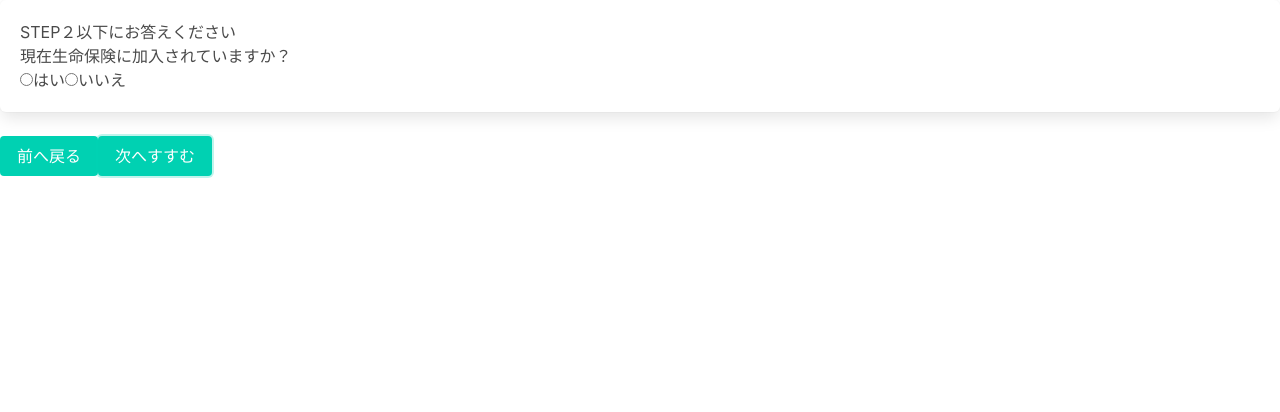
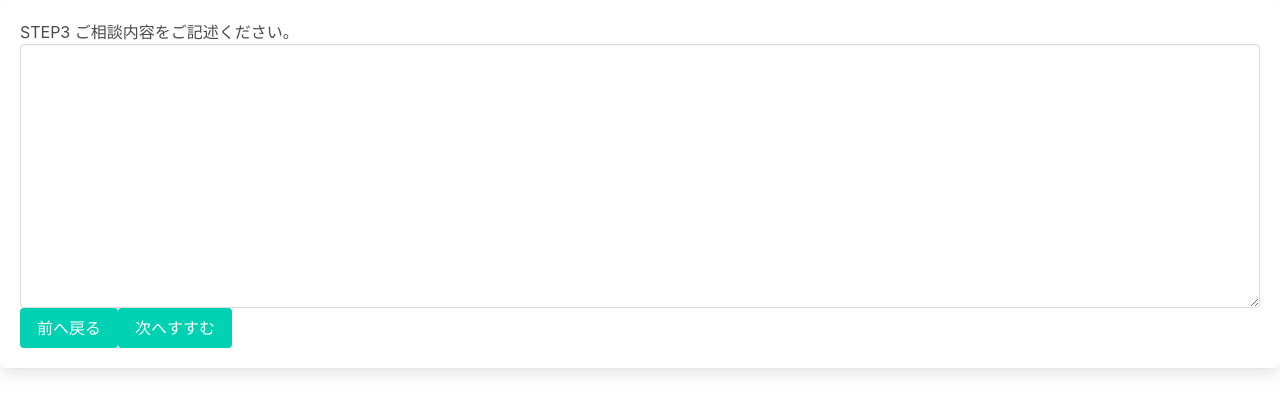
Before and after one commit to osato-pg/vue-project-helloworld, a Vue app: page /#/Detail in a window 1280 px wide. Both pictures are taken after a click on the button "次へすすむ". Shown: the top 412 px of the page. Built offline with nearby package versions, Linux system fonts and the light colour scheme.

Commit message:
fix router

```diff
--- a/package.json
+++ b/package.json
@@ -9,7 +9,8 @@
   },
   "dependencies": {
     "core-js": "^3.6.5",
-    "vue": "^2.6.11"
+    "vue": "^2.6.11",
+    "vue-router": "^3.4.3"
   },
   "devDependencies": {
     "@vue/cli-plugin-babel": "~4.5.0",
--- a/src/App.vue
+++ b/src/App.vue
@@ -1,50 +1,15 @@
 <template>
   <div>
     <div class="box">
-      <keep-alive>
-        <component :is="currentComponent"></component>
-      </keep-alive>
+      <router-view></router-view>
     </div>
-    <button class="button is-primary" v-if="show" @click="backComponent">前へ戻る</button>
-    <button class="button is-primary" @click="aheadComponent">次へすすむ</button>
+
   </div>
 </template>
 
 <script>
-import CostomerInfo from "./components/CostomerInfo.vue";
-import DetailInfo from "./components/DetailInfo.vue";
-import FreeField from "./components/FreeField.vue";
 import "bulma/css/bulma.css";
 
 export default {
-  data() {
-    return {
-      currentComponent: "CostomerInfo",
-      show: false,
-    };
-  },
-  components: {
-    CostomerInfo,
-    DetailInfo,
-    FreeField,
-  },
-  methods: {
-    aheadComponent() {
-      if (this.currentComponent === "CostomerInfo") {
-        this.currentComponent = "DetailInfo";
-        this.show = true;
-      } else if (this.currentComponent === "DetailInfo") {
-        this.currentComponent = "FreeField";
-      }
-    },
-    backComponent() {
-      if (this.currentComponent === "DetailInfo") {
-        this.currentComponent = "CostomerInfo";
-        this.show = false;
-      } else if (this.currentComponent === "FreeField") {
-        this.currentComponent = "DetailInfo";
-      }
-    },
-  },
 };
 </script>
--- a/src/components/CostomerInfo.vue
+++ b/src/components/CostomerInfo.vue
@@ -21,10 +21,9 @@
     <select class="select" v-model="selectedDay">
       <option v-for="(day,index) in 31" :key="index" :value="day">{{day}}</option>
     </select>
-    <span>日</span>
+    <span>日</span><br>
 
-
-
+    <button class="button is-primary" @click="toDetail">次へすすむ</button>
   </div>
 </template>
 
@@ -32,18 +31,23 @@
 export default {
   data() {
     return {
-      gender: "",
+      gender: '',
       list: [],
       num: 100,
-      selectedMonth:'1',
+      selectedMonth: '1',
       selectedDay: '1',
     };
+  },
+  methods: {
+    toDetail() {
+      this.$router.push("Detail");
+    },
   },
   created() {
     const year = new Date().getFullYear();
     for (let i = 0; i < this.num; i++) {
-      this.list.unshift(year - i)
-  }
-  }
-}
+      this.list.unshift(year - i);
+    }
+  },
+};
 </script>
--- a/src/components/DetailInfo.vue
+++ b/src/components/DetailInfo.vue
@@ -5,27 +5,33 @@
     </h1>
     <section>
       <p>現在生命保険に加入されていますか？</p>
-      <input @click="appearHos" type="radio" value="はい" id="insuranceYes" v-model="insurance" />
+      <input @change="appearHos" type="radio" value="はい" id="insuranceYes" v-model="insurance" />
       <label for="insuranceYes">はい</label>
-      <input @click="appearHos" type="radio" value="いいえ" id="insuranceNo" v-model="insurance" />
+      <input @change="appearHos" type="radio" value="いいえ" id="insuranceNo" v-model="insurance" />
       <label for="insuranceNo">いいえ</label>
     </section>
 
-    <section v-if="show.hospital">
+    <transition appear>
+      <section v-if="isShowHospital">
         <p>現在入院中ですか。または３ヶ月以内に医師の診察・検査の結果、入院手術を進められたことはありますか。</p>
-      <input @click="appearEx" type="radio" value="はい" id="hospitalYes" v-model="hospital" />
+        <input @change="appearEx" type="radio" value="はい" id="hospitalYes" v-model="hospital" />
         <label for="hospitalYes">はい</label>
-      <input @click="appearEx" type="radio" value="いいえ" id="hospitalNo" v-model="hospital" />
+        <input @change="appearEx" type="radio" value="いいえ" id="hospitalNo" v-model="hospital" />
         <label for="hospitalNo">いいえ</label>
       </section>
+    </transition>
 
-    <section v-if="show.experience">
+    <transition appear>
+      <section v-if="isShowExperience">
         <p>過去5年以内に、病気やケガで手術をうけたことまたは継続して7日以上の入院をしたことがありますか。</p>
         <input type="radio" value="はい" id="experienceYes" v-model="experience" />
         <label for="experienceYes">はい</label>
         <input type="radio" value="いいえ" id="experienceNo" v-model="experience" />
         <label for="experienceNo">いいえ</label>
       </section>
+    </transition>
+     <button class="button is-primary" @click="toCostomer">前へ戻る</button>
+     <button class="button is-primary" @click="toFree">次へすすむ</button>
   </div>
 </template>
 
@@ -33,22 +39,26 @@
 export default {
   data() {
     return {
-      insurance: "",
-      hospital:'',
-      experience:'',
-      show: {
-        hospital: false,
-        experience: false,
-      }
+      insurance: '',
+      hospital: '',
+      experience: '',
+      isShowHospital: false,
+      isShowExperience: false,
     };
   },
   methods: {
-    appearHos(){
-      this.show.hospital= true;
+    appearHos() {
+      this.isShowHospital = true;
     },
-    appearEx(){
-      this.show.experience= true;
-    }
-  }
+    appearEx() {
+      this.isShowExperience = true;
+    },
+    toCostomer() {
+      this.$router.push("/");
+    },
+    toFree() {
+      this.$router.push("Free");
+    },
+  },
 };
 </script>
--- a/src/components/FreeField.vue
+++ b/src/components/FreeField.vue
@@ -5,6 +5,18 @@
         <span>STEP3</span> ご相談内容をご記述ください。
       </h1>
       <textarea class="textarea" cols="30" rows="10"></textarea>
+      <button class="button is-primary" @click="toDetail">前へ戻る</button>
+     <button class="button is-primary">次へすすむ</button>
     </div>
   </div>
 </template>
+
+<script>
+export default {
+  methods: {
+    toDetail() {
+      this.$router.push("/Detail");
+    },
+  }
+}
+</script>
--- a/src/main.js
+++ b/src/main.js
@@ -1,8 +1,10 @@
-import Vue from 'vue'
-import App from './App.vue'
+import Vue from 'vue';
+import App from './App.vue';
+import router from './router';
 
 Vue.config.productionTip = false
 
 new Vue({
+  router,
   render: h => h(App),
 }).$mount('#app')
--- /dev/null
+++ b/src/router.js
@@ -0,0 +1,15 @@
+import Vue from 'vue';
+import Router from 'vue-router';
+import CostomerInfo from './components/CostomerInfo.vue';
+import DetailInfo from './components/DetailInfo.vue';
+import FreeField from './components/FreeField.vue';
+
+Vue.use(Router);
+
+export default new Router({
+  routes: [
+    {path: '/', component: CostomerInfo},
+    {path: '/Detail', component: DetailInfo},
+    {path: '/Free', component: FreeField},
+  ]
+})
```
Also changed, not shown: 1 other file (tests, documents, lock files or other folders). Lines whose indentation alone changed are shown as unchanged.
